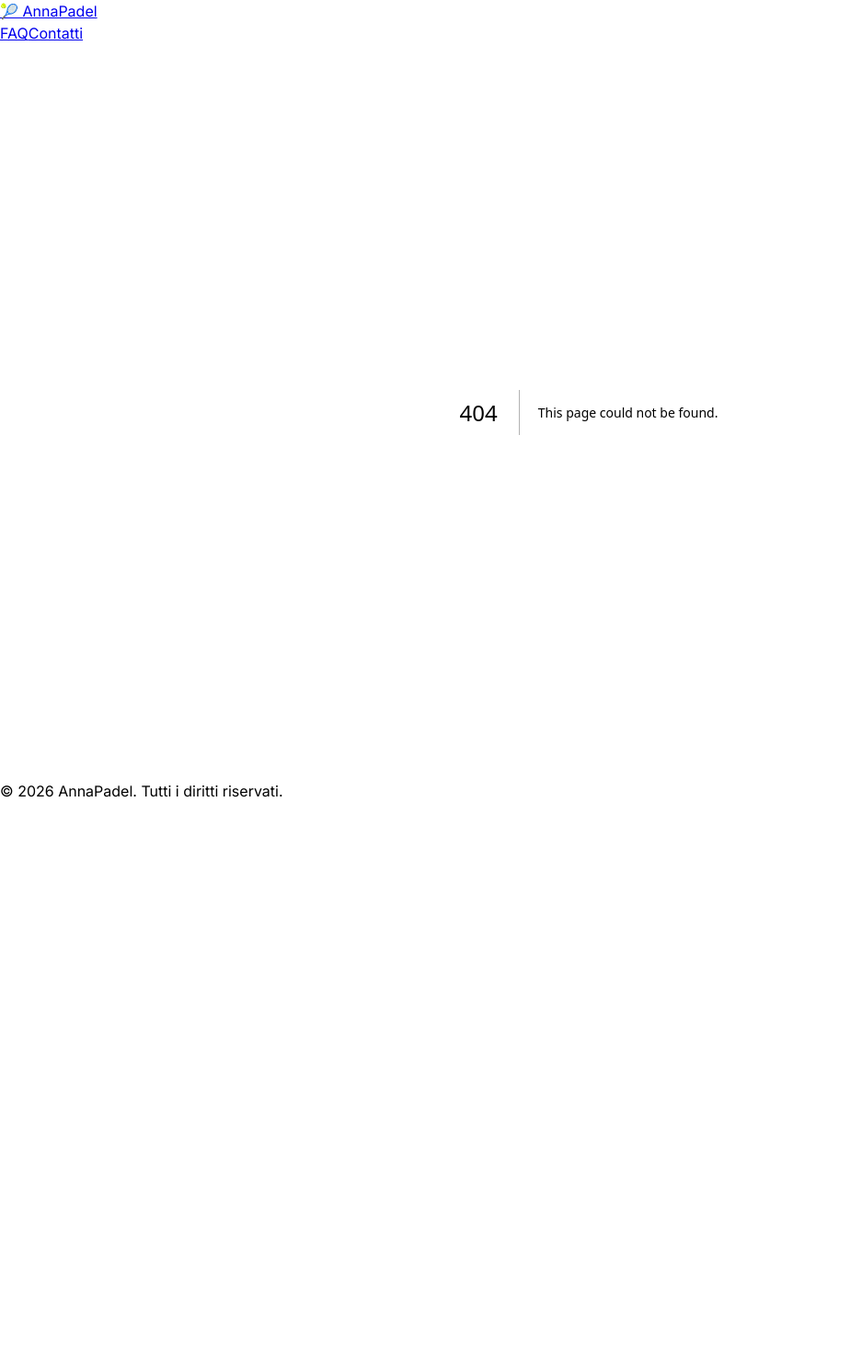
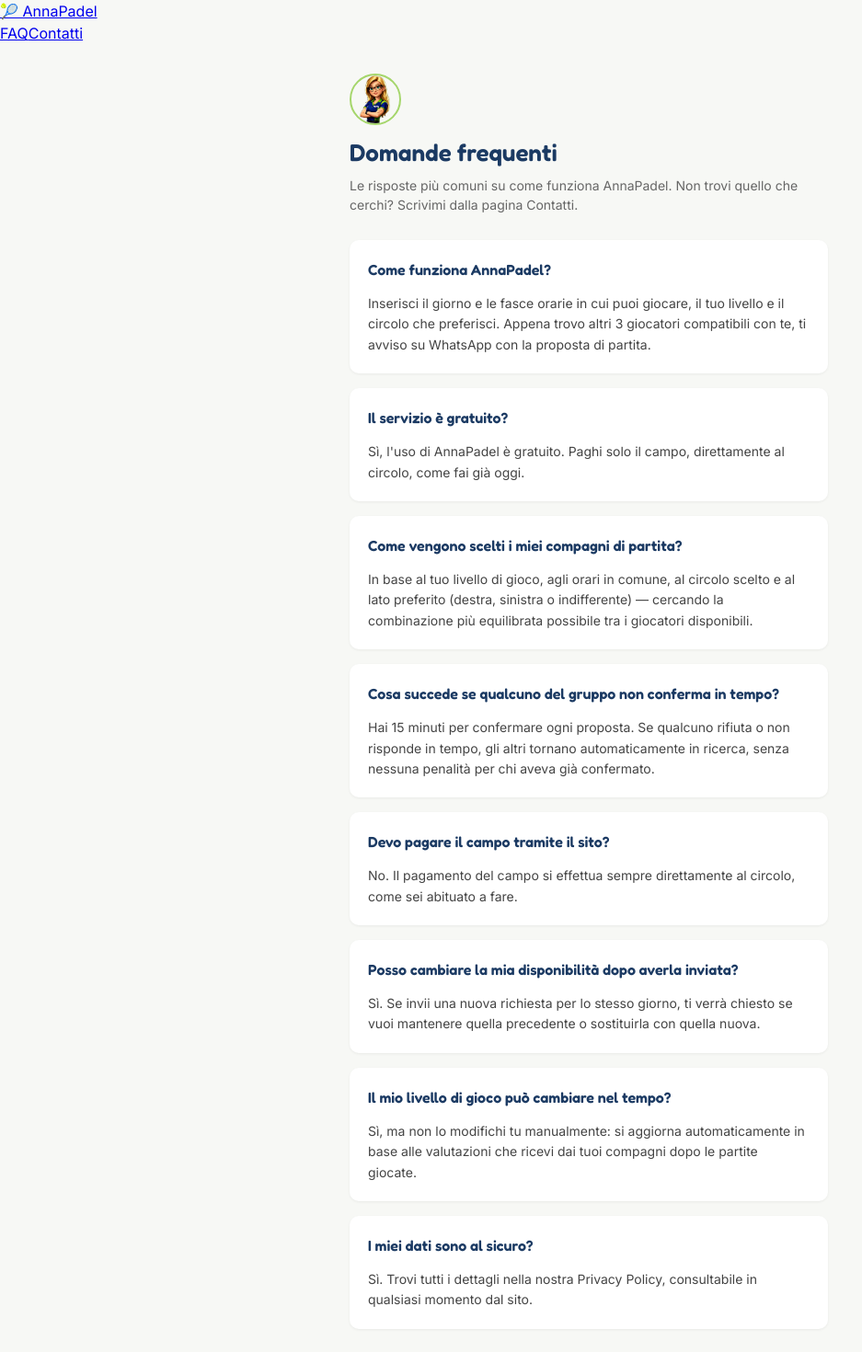
Before and after one commit to theseo212/padel-frontend, a Next.js app: page /faq in a window 1280 px wide. Before the commit this address had no page. Shown: the top 1470 px of the page at 92% size, without its empty margins (0-937 px from the left). Before the commit the page ends 872 px from the top, so only its background shows below. Built offline with nearby package versions, Linux system fonts and the light colour scheme.

Commit message:
Add files via upload

```diff
--- /dev/null
+++ b/app/faq/page.js
@@ -0,0 +1,57 @@
+export const metadata = {
+  title: 'Domande frequenti - AnnaPadel',
+};
+
+const FAQ = [
+  {
+    domanda: 'Come funziona AnnaPadel?',
+    risposta: 'Inserisci il giorno e le fasce orarie in cui puoi giocare, il tuo livello e il circolo che preferisci. Appena trovo altri 3 giocatori compatibili con te, ti avviso su WhatsApp con la proposta di partita.',
+  },
+  {
+    domanda: 'Il servizio è gratuito?',
+    risposta: 'Sì, l\'uso di AnnaPadel è gratuito. Paghi solo il campo, direttamente al circolo, come fai già oggi.',
+  },
+  {
+    domanda: 'Come vengono scelti i miei compagni di partita?',
+    risposta: 'In base al tuo livello di gioco, agli orari in comune, al circolo scelto e al lato preferito (destra, sinistra o indifferente) — cercando la combinazione più equilibrata possibile tra i giocatori disponibili.',
+  },
+  {
+    domanda: 'Cosa succede se qualcuno del gruppo non conferma in tempo?',
+    risposta: 'Hai 15 minuti per confermare ogni proposta. Se qualcuno rifiuta o non risponde in tempo, gli altri tornano automaticamente in ricerca, senza nessuna penalità per chi aveva già confermato.',
+  },
+  {
+    domanda: 'Devo pagare il campo tramite il sito?',
+    risposta: 'No. Il pagamento del campo si effettua sempre direttamente al circolo, come sei abituato a fare.',
+  },
+  {
+    domanda: 'Posso cambiare la mia disponibilità dopo averla inviata?',
+    risposta: 'Sì. Se invii una nuova richiesta per lo stesso giorno, ti verrà chiesto se vuoi mantenere quella precedente o sostituirla con quella nuova.',
+  },
+  {
+    domanda: 'Il mio livello di gioco può cambiare nel tempo?',
+    risposta: 'Sì, ma non lo modifichi tu manualmente: si aggiorna automaticamente in base alle valutazioni che ricevi dai tuoi compagni dopo le partite giocate.',
+  },
+  {
+    domanda: 'I miei dati sono al sicuro?',
+    risposta: 'Sì. Trovi tutti i dettagli nella nostra Privacy Policy, consultabile in qualsiasi momento dal sito.',
+  },
+];
+
+export default function DomandeFrequenti() {
+  return (
+    <main className="pagina">
+      <div className="intestazione">
+        <img src="/anna-avatar.png" alt="Anna" className="avatar-pagina" />
+        <h1>Domande frequenti</h1>
+        <p>Le risposte più comuni su come funziona AnnaPadel. Non trovi quello che cerchi? Scrivimi dalla pagina Contatti.</p>
+      </div>
+
+      {FAQ.map((voce, indice) => (
+        <div className="sezione" key={indice}>
+          <h2>{voce.domanda}</h2>
+          <p style={{ margin: 0, color: '#444', fontSize: '14px', lineHeight: 1.6 }}>{voce.risposta}</p>
+        </div>
+      ))}
+    </main>
+  );
+}
```
